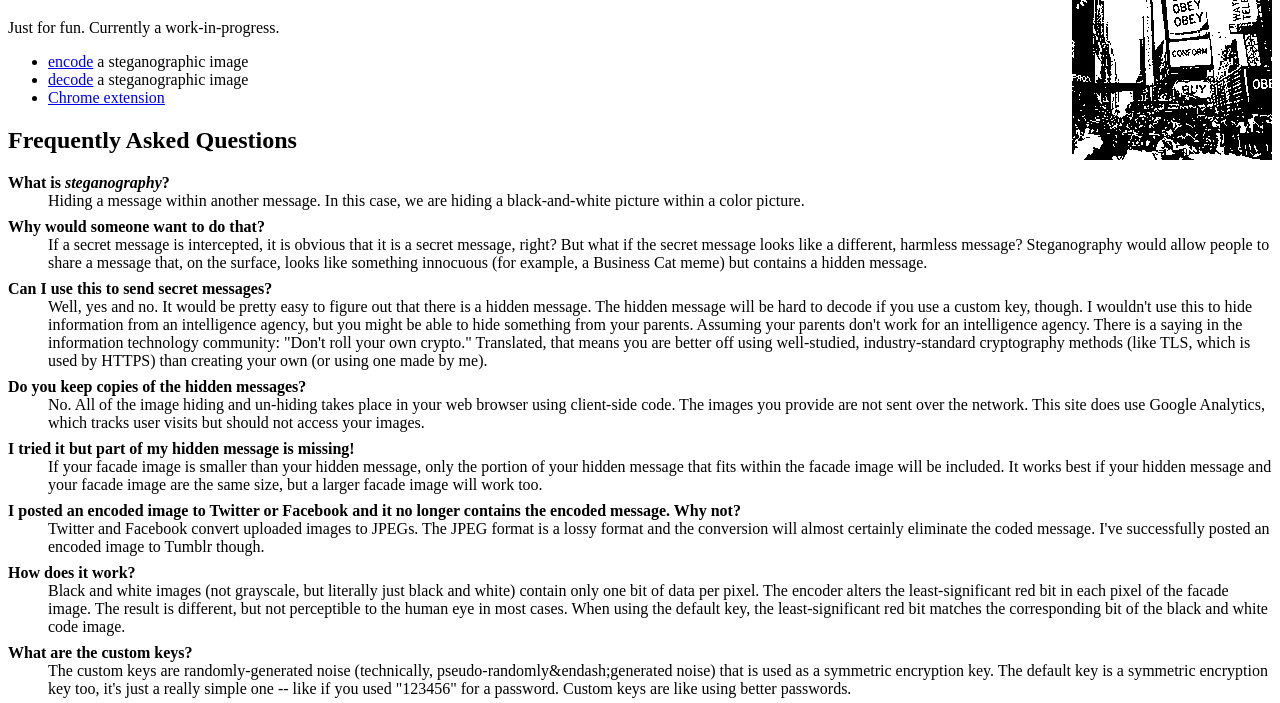
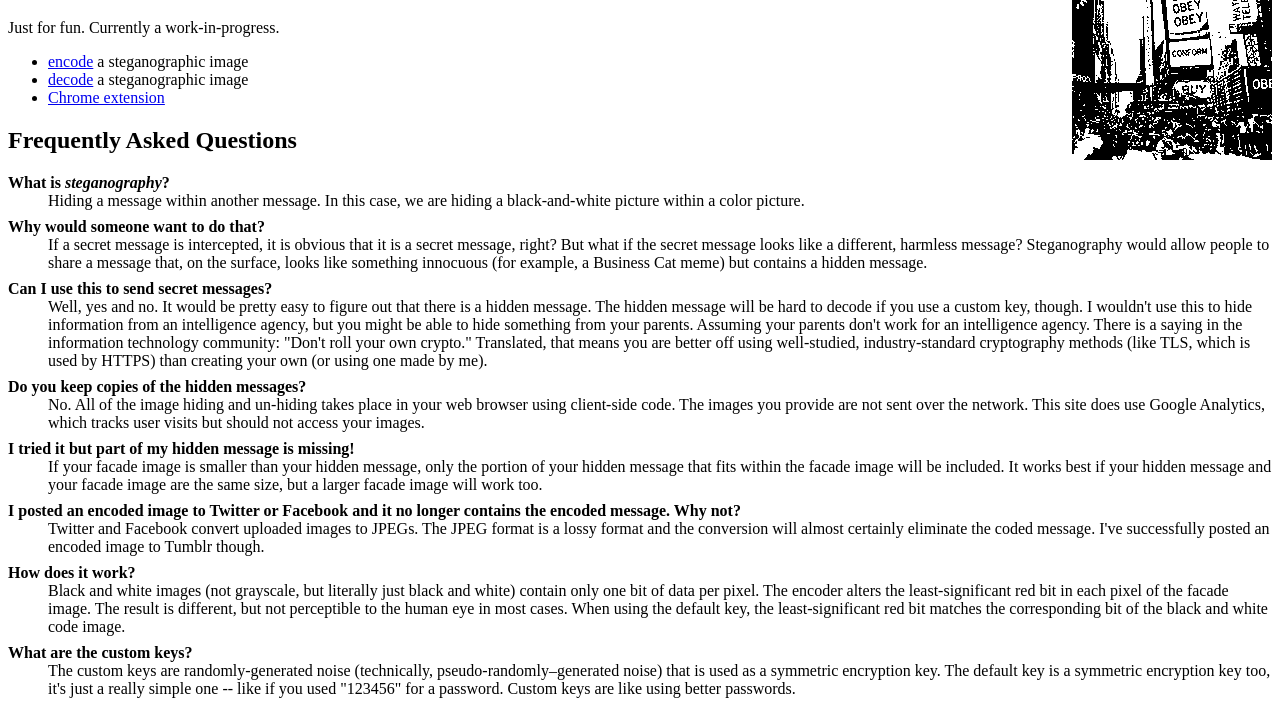
Before and after one commit to cherdt/simple-steganography, a plain HTML site: page index.html in a window 1280 px wide. Shown: the part 61-764 px from the top of the page. Drawn offline with Linux system fonts and the light colour scheme.

Commit message:
Fix typo (ndash instead of endash)

```diff
--- a/index.html
+++ b/index.html
@@ -40,7 +40,7 @@ dt { font-weight: bold; margin-top: .5em; }
 <dt>How does it work?</dt>
 <dd>Black and white images (not grayscale, but literally just black and white) contain only one bit of data per pixel. The encoder alters the least-significant red bit in each pixel of the facade image. The result is different, but not perceptible to the human eye in most cases. When using the default key, the least-significant red bit matches the corresponding bit of the black and white code image.</dd>
 <dt>What are the custom keys?</dt>
-<dd>The custom keys are randomly-generated noise (technically, pseudo-randomly&endash;generated noise) that is used as a symmetric encryption key. The default key is a symmetric encryption key too, it's just a really simple one -- like if you used "123456" for a password. Custom keys are like using better passwords.</dd>
+<dd>The custom keys are randomly-generated noise (technically, pseudo-randomly&ndash;generated noise) that is used as a symmetric encryption key. The default key is a symmetric encryption key too, it's just a really simple one -- like if you used "123456" for a password. Custom keys are like using better passwords.</dd>
 <dt>How do I use custom keys?</dt>
 <dd>You have to save the custom key and provide it to anyone you want to decode your message. This is difficult, because how do you share the key with them in a secure way? E-mail is generally not secure, unless you use encrypted email. And if you and your friend are both using secure e-mail, you could probably just e-mail each other instead of hiding messages in images. You could hand them a USB key containing your custom key file or custom key files. You should not re-use custom key files too many times--the more you re-use them, the easier it would be for someone to decode your hidden messages.</dd>
 <dt>Why did you call it "They Live"?</dt>
```
